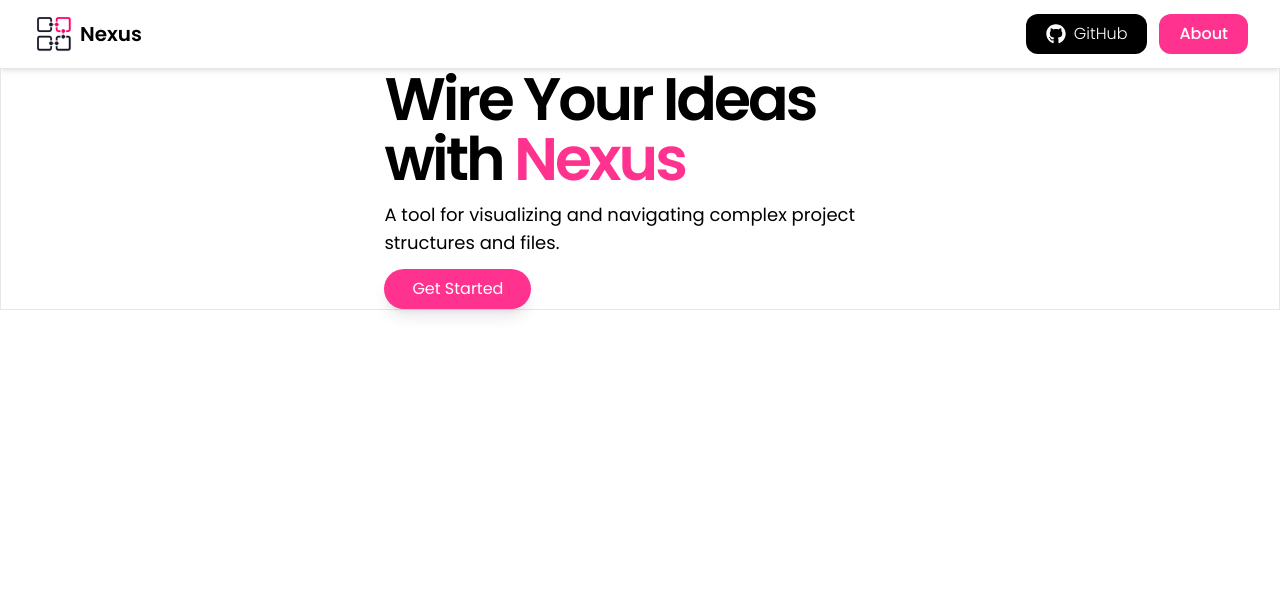
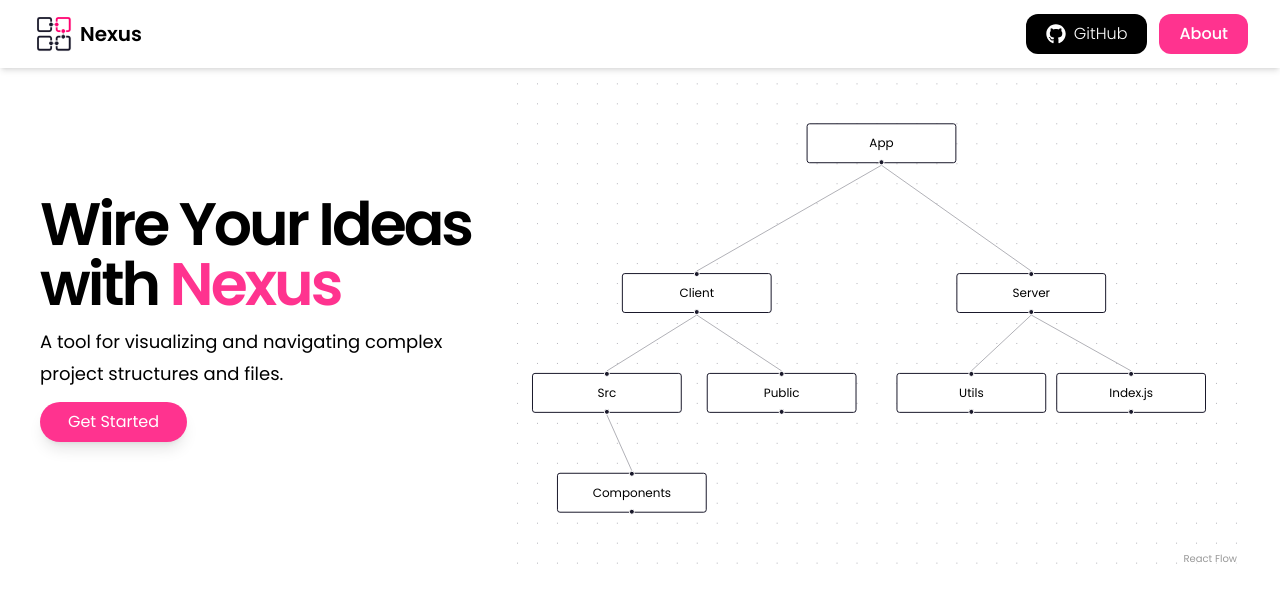
Before and after one commit to Swebi/Nexus, a React (Vite) app in the folder client/: page / in a window 1280 px wide. Shown: the top 602 px of the page. Built offline with nearby package versions, Linux system fonts and the light colour scheme.

Commit message:
feat: react flow hero

```diff
--- a/client/src/App.jsx
+++ b/client/src/App.jsx
@@ -1,20 +1,24 @@
 import React from 'react'
 import Navbar from './components/Navbar'
 import Hero from './components/Hero'
+import Flow from './components/Flow'
 function App() {
   return (
-    <div className='h-full w-full'>
+    <div className='h-full w-full '>
       <Navbar
         logoName="Nexus"
         buttonText="About"
       />
-      <div className='flex h-full items-center  border justify-center'>
+      <div className='flex h-full items-center px-10  justify-center'>
         <Hero
           heading1="Wire Your Ideas with "
           heading2='Nexus'
           description='A tool for visualizing and navigating complex project structures and files.'
           button3='Get Started'
+          className="w-2/5 h-full bg-white "
         />
+        <Flow
+          className='w-3/5'/>
       </div>
     </div>
   )
--- /dev/null
+++ b/client/src/components/Flow.jsx
@@ -0,0 +1,62 @@
+import React,{useCallback} from 'react'
+import {
+    ReactFlow,
+    useNodesState,
+    useEdgesState,
+    addEdge,
+    Background,
+  } from '@xyflow/react';
+import '@xyflow/react/dist/style.css';
+
+
+function Flow() {
+    const initialNodes = [
+        { id: '1', type:"input", position: { x: 300, y: 50 }, data: { label: 'App' } },
+        { id: '2', position: { x: 450, y: 200 }, data: { label: 'Server' } },
+        { id: '3', position: { x: 115, y: 200 }, data: { label: 'Client' } },
+        { id: '4', position: { x: 25, y: 300 }, data: { label: 'Src' } },
+        { id: '5', position: { x: 200, y: 300 }, data: { label: 'Public' } },
+        { id: '6', position: { x: 390, y: 300 }, data: { label: 'Utils' } },
+        { id: '7', position: { x: 550, y: 300 }, data: { label: 'Index.js' } },
+        { id: '8', position: { x: 50, y: 400 }, data: { label: 'Components' } },
+
+      ];
+
+      const initialEdges = [
+        { id: 'e12', type:"straight", source: '1', target: '2' },
+        { id: 'e13', type:"straight", source: '1', target: '3' },
+        { id: 'e34', type:"straight", source: '3', target: '4' },
+        { id: 'e35', type:"straight", source: '3', target: '5' },
+        { id: 'e26', type:"straight", source: '2', target: '6' },
+        { id: 'e27', type:"straight", source: '2', target: '7' },
+        { id: 'e48', type:"straight", source: '4', target: '8' },
+
+
+
+      ];
+
+        const [nodes, setNodes, onNodesChange] = useNodesState(initialNodes);
+        const [edges, setEdges, onEdgesChange] = useEdgesState(initialEdges);
+
+        const onConnect = useCallback(
+          (params) => setEdges((eds) => addEdge(params, eds)),
+          [setEdges],
+        );
+  return (
+        <div className='w-full h-[500px]'>
+            <ReactFlow
+                nodes={nodes}
+                edges={edges}
+                onNodesChange={onNodesChange}
+                onEdgesChange={onEdgesChange}
+                onConnect={onConnect}
+                preventScrolling={false}
+                fitView
+            >
+            <Background />
+            </ReactFlow>
+        </div>
+  )
+}
+
+export default Flow
--- a/client/src/components/Hero.jsx
+++ b/client/src/components/Hero.jsx
@@ -2,12 +2,12 @@ import React from 'react'
 
 function Hero({button3,heading1, heading2, description}) {
   return (
-    <div className='w-2/5 h-full flex flex-col'>
+    <div className=' h-full flex flex-col '>
         <div>
             <span className='font-sans font-semibold  tracking-tighter text-6xl'>{heading1} <span className='text-[#FF338F]'>{heading2}</span></span>
         </div>
         <div className='mt-3'>
-            <p className='font-normal text-lg'>{description}</p>
+            <p className='font-normal text-lg leading-8'>{description}</p>
         </div>
         <div className='mt-3'>
             <button className='bg-[#FF338F] text-white poppins-medium px-7 py-2 rounded-full shadow-lg'>{button3}</button>
--- a/client/src/index.css
+++ b/client/src/index.css
@@ -1,3 +1,15 @@
 @tailwind base;
 @tailwind components;
 @tailwind utilities;
+
+.dots {
+  --dot-bg: rgb(255, 255, 255);
+  --dot-color: rgb(181, 181, 181);
+  --dot-size: 1px;
+  --dot-space: 22px;
+	background:
+		linear-gradient(90deg, var(--dot-bg) calc(var(--dot-space) - var(--dot-size)), transparent 1%) center / var(--dot-space) var(--dot-space),
+		linear-gradient(var(--dot-bg) calc(var(--dot-space) - var(--dot-size)), transparent 1%) center / var(--dot-space) var(--dot-space),
+		var(--dot-color);
+    color:black;
+}
```
